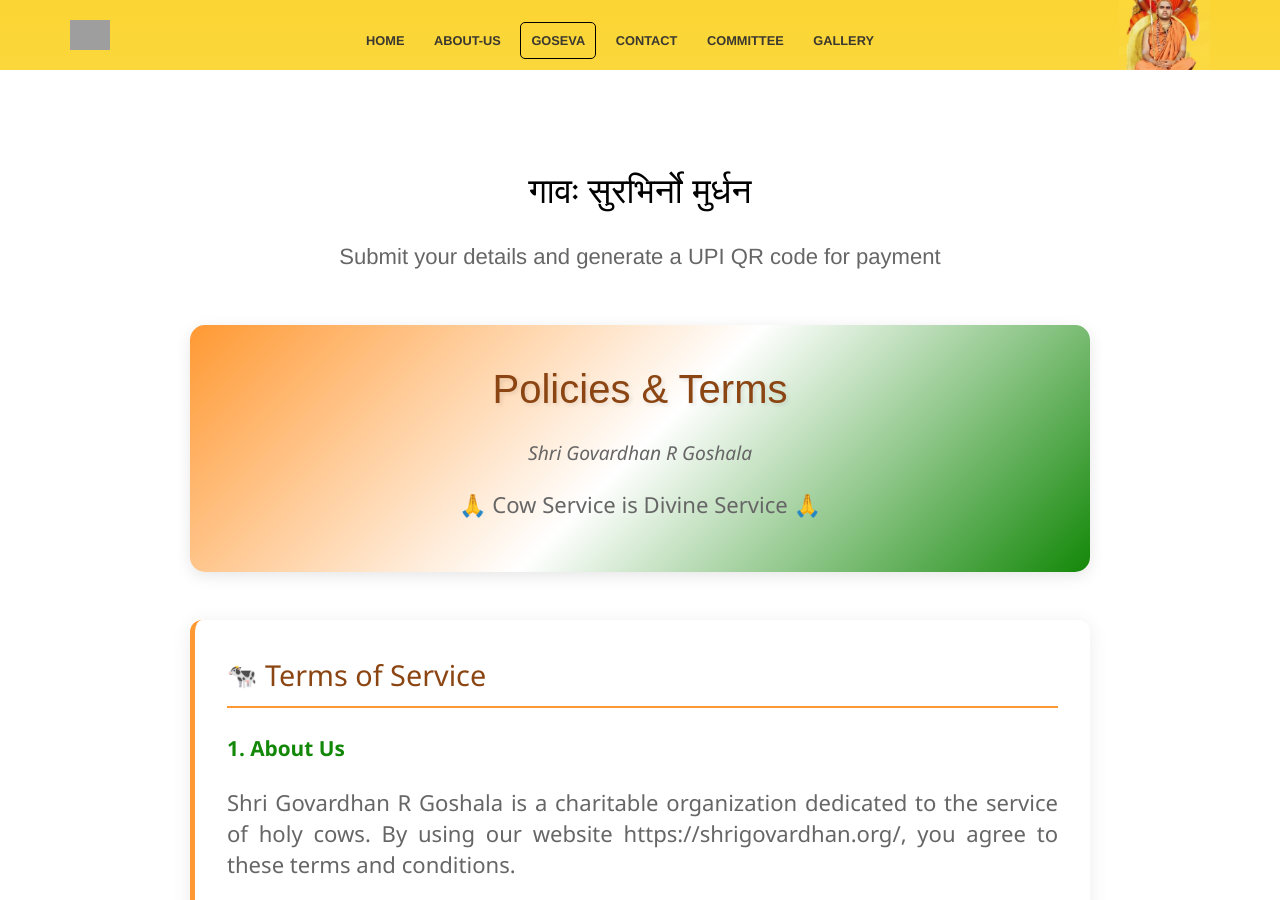
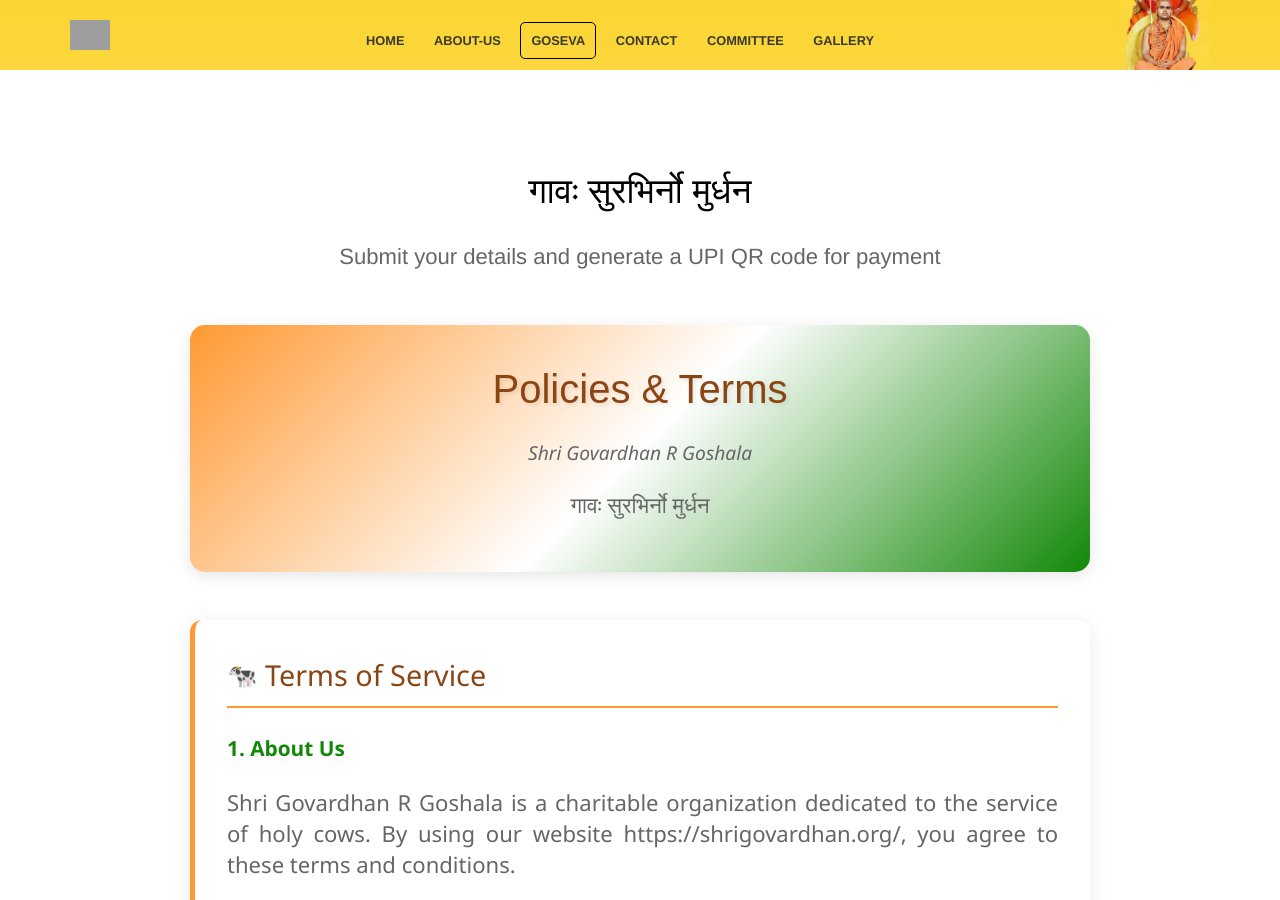
Before and after one commit to sujayadkesar/govardhana, a Jekyll site: the page built from blog/TermsAndConditions.html, in a window 1280 px wide and 900 px high. Built offline with Jekyll 4.4.1, drawn with Linux system fonts in a browser that asks for light colours; grey boxes are pictures that could not be loaded.

Commit message:
Update TermsAndConditions.html

```diff
--- a/blog/TermsAndConditions.html
+++ b/blog/TermsAndConditions.html
@@ -146,7 +146,7 @@
     <div class="policy-header">
         <h1>Policies & Terms</h1>
         <p class="subtitle">Shri Govardhan R Goshala</p>
-        <p>🙏 Cow Service is Divine Service 🙏</p>
+        <p>गावः सुरभिर्नो मुर्धन</p>
     </div>
 
     <div class="policy-section">
```
